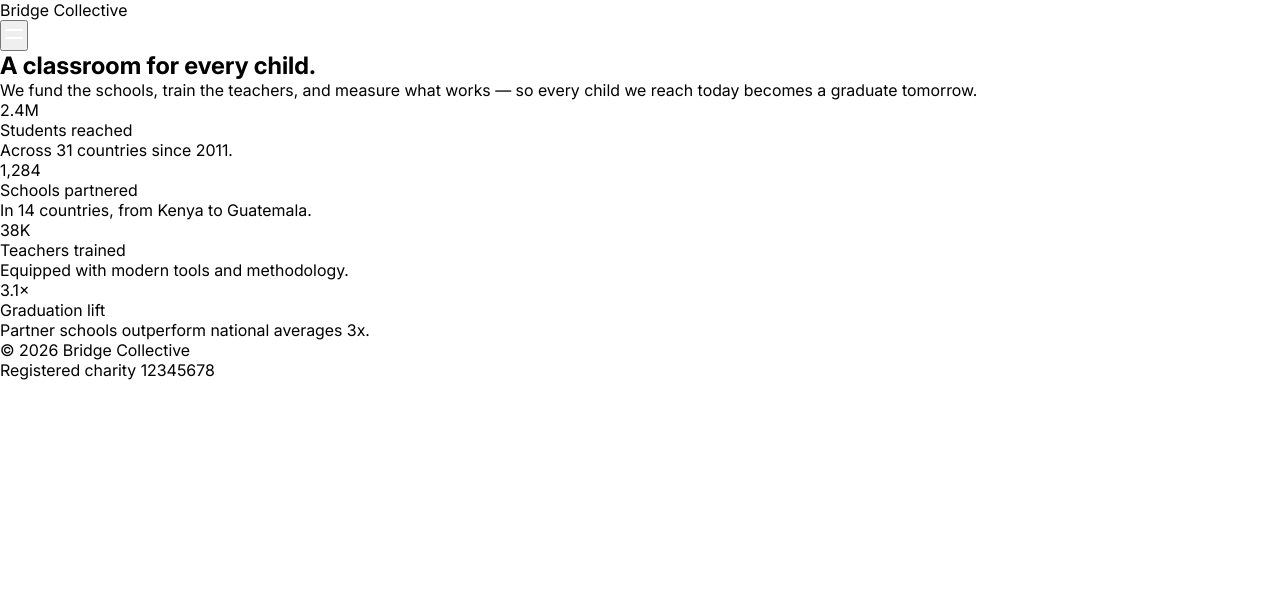
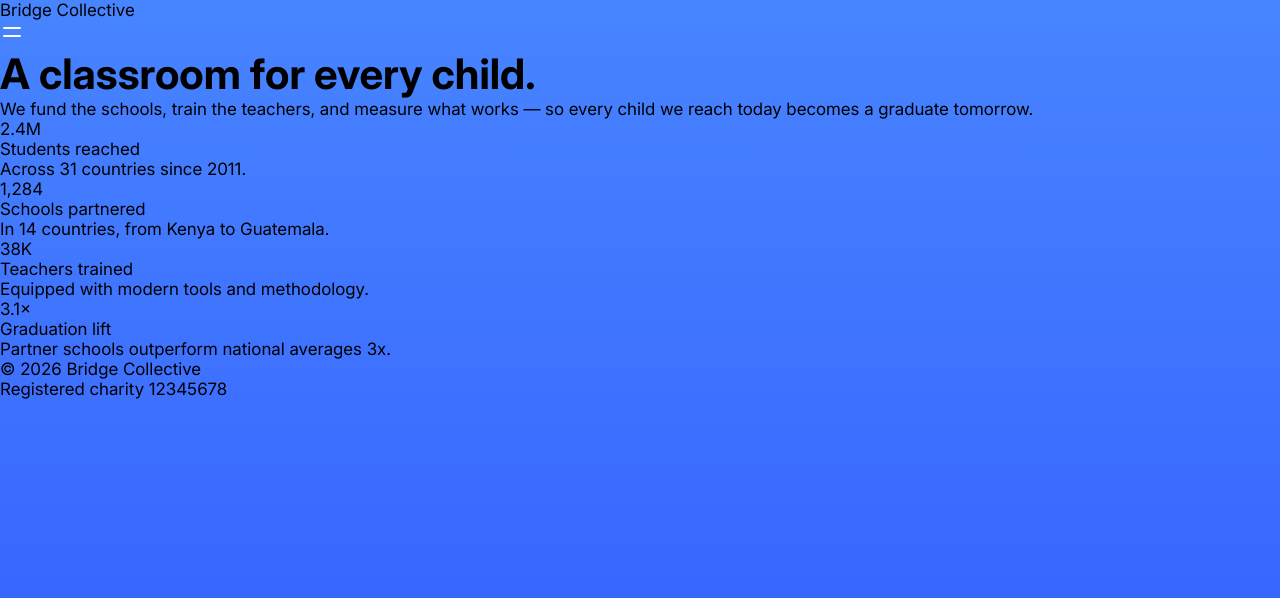
Before and after one commit to Martinica-Andrei/simple-grid-landing-page, a plain HTML site: page index.html in a window 1280 px wide. Drawn offline with Linux system fonts and the light colour scheme.

Commit message:
add background color to body, variables, font-sizes and toggle-menu styling

```diff
--- a/index.html
+++ b/index.html
@@ -39,7 +39,7 @@
 
 
   <!-- Stats -->
-  <section aria-label="Statistics">
+  <section aria-label="Statistics" class="statistics">
     <ul>
       <li>
         <p>2.4M</p>
--- a/src/index.css
+++ b/src/index.css
@@ -1,13 +1,52 @@
 /* Global
 --------------------------------------------------------------------------- */
 
-*, ::before, ::after{
-    box-sizing: border-box;
-    padding:0;
-    margin:0;
+:root {
+    --Blue-200: hsl(224, 100%, 95%);
+    --Blue-400: hsl(220, 100%, 64%);
+    --Blue-600: hsl(228, 100%, 60%);
+    --Blue-700: hsl(228, 99%, 58%);
 }
 
+*,
+::before,
+::after {
+    box-sizing: border-box;
+    padding: 0;
+    margin: 0;
+}
 
-body{
+body,html{
+    min-height: 100%;
+}
+
+body {
     font-family: inter-variable, sans-serif;
+    background-image: linear-gradient(to bottom, var(--Blue-400), var(--Blue-600));
 }
+
+h1 {
+    font-size: 42px;
+}
+
+p {
+    font-size: 17px;
+}
+
+nav,
+footer,
+.statistics {
+    font-size: 14px;
+}
+
+button:hover {
+    cursor: pointer;
+}
+
+.toggle-menu {
+    background-color: transparent;
+    border: 0;
+}
+
+/* Statistics
+--------------------------------------------------------------------------- */
```
